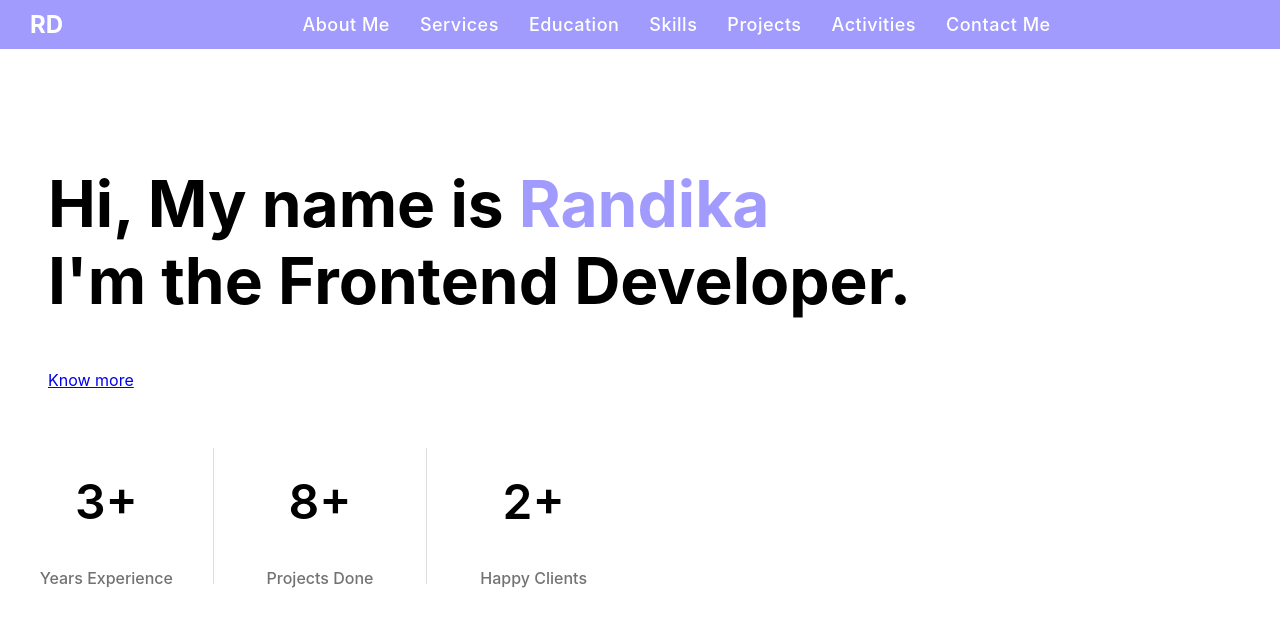
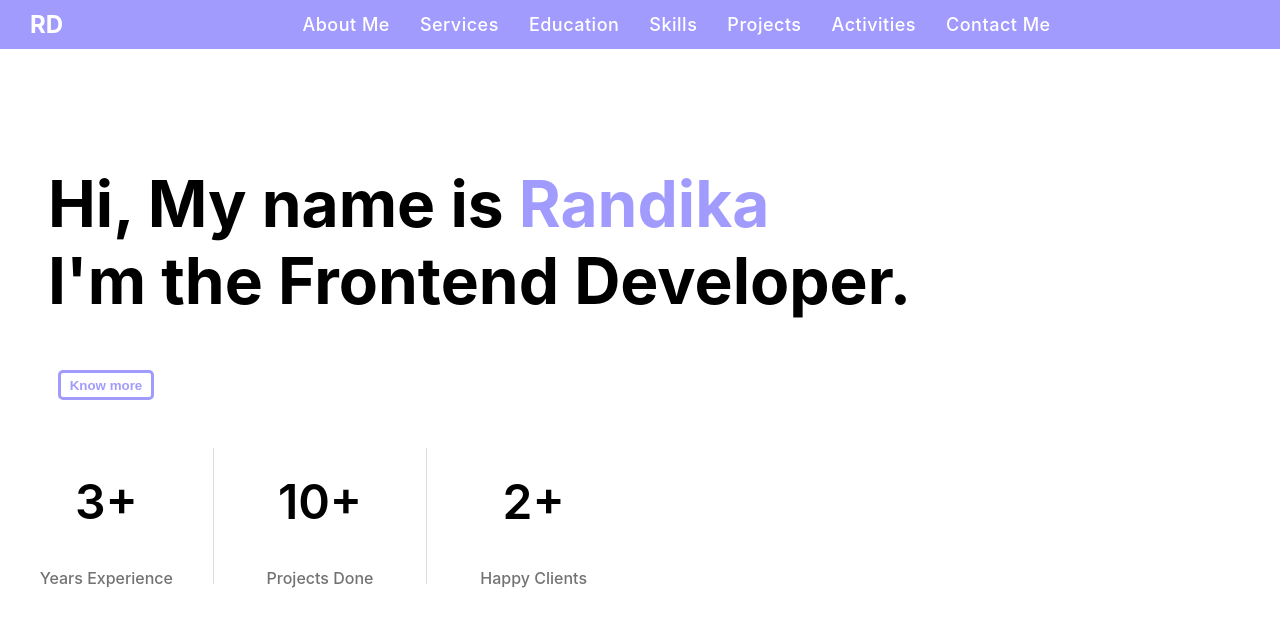
Before and after one commit to randika0514/My-Portfolio-V2, a React (Create React App) app: page / in a window 1280 px wide. Shown: the top 626 px of the page. Built offline with nearby package versions, Linux system fonts and the light colour scheme.

Commit message:
Updated Styles

```diff
--- a/src/pages/Main/Main.js
+++ b/src/pages/Main/Main.js
@@ -26,9 +26,7 @@ export const Main = () => {
                         <br />
                         I'm the Frontend Developer.
                     </h1>
-                    <p className="hero-cta load-hidden">
-                        <a rel="noreferrer" className="cta-btn cta-btn--hero" href="#about">Know more</a>
-                    </p>
+                    <button className='home-btn'>Know more</button>
                 </div>
 
                 <div id='calculation'>
@@ -44,7 +42,7 @@ export const Main = () => {
                         <div id='projects'>
                             <ScrollTrigger onEnter={()=> setCounterOn(true)} onExit={()=> setCounterOn(false)}>
                             <h1 className='count'>
-                                {counterOn && <CountUp start={0} end={8} duration={8} delay={0}/>}
+                                {counterOn && <CountUp start={0} end={10} duration={6} delay={0}/>}
                                 +
                             </h1>
                             </ScrollTrigger>
--- a/src/pages/Main/mainStyle.css
+++ b/src/pages/Main/mainStyle.css
@@ -36,6 +36,22 @@
     display: flex;
   }
 
+  .home-btn{
+    position: absolute;
+    background-color: white;
+    height: 30px;
+    width: 6rem;
+    left: 10px;
+    border-radius: 5px;
+    border: 3px solid #a29bfe;
+    color: #a29bfe;
+    font-weight: 600;
+  }
+
+  #hero .home-btn{
+    cursor: pointer;
+  }
+
   #calculation{
     position: absolute;
     left: 0;
```
